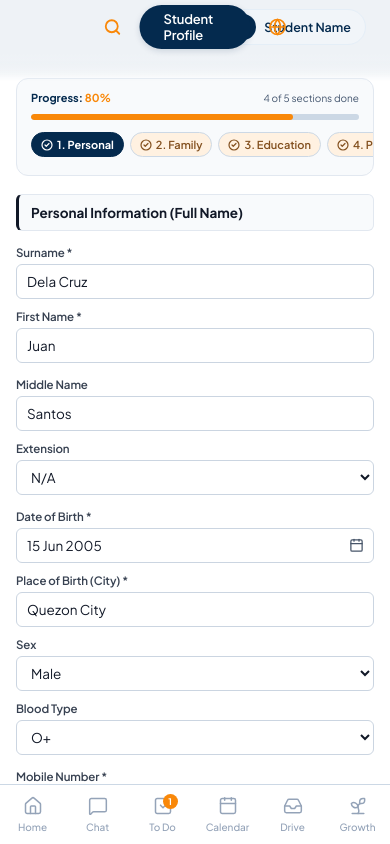
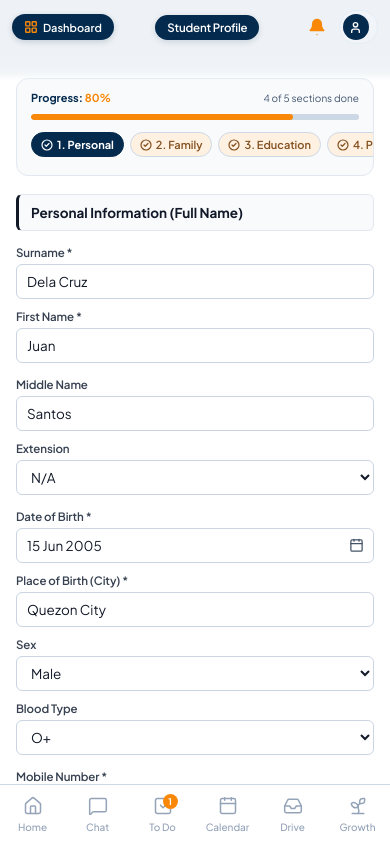
Before and after one commit to PSYDN26/rdesignSYS, a React (Vite) app: page / in a window 390 px wide. Built offline with nearby package versions, Linux system fonts and the light colour scheme.

Commit message:
feat: in mobile view remove search/globe icons and place Dashboard button on the left

```diff
--- a/src/App.jsx
+++ b/src/App.jsx
@@ -60,6 +60,7 @@ export default function App() {
             user={{ name: 'Student Name', tier: 'Free', avatar: '01' }}
             onSearchClick={() => alert('Search classes & documents')}
             onCreateClassClick={() => setIsCreateModalOpen(true)}
+            onDashboardClick={() => setActiveTab('home')}
             unreadCount={1}
           />
 
--- a/src/components/TopBar.jsx
+++ b/src/components/TopBar.jsx
@@ -1,24 +1,36 @@
 import React from 'react';
-import { Search, Globe, Bell, User } from 'lucide-react';
+import { Search, Globe, Bell, User, LayoutGrid } from 'lucide-react';
 
 export default function TopBar({
   lessonCount = 1,
   user = { name: 'Student Name', tier: 'Free', avatar: '01' },
   onSearchClick,
+  onDashboardClick,
   unreadCount = 1,
   title = 'Student Profile'
 }) {
   return (
     <header className="prod-top-header" role="banner">
-      {/* Left spacer for optical center balancing */}
-      <div className="header-left-spacer" />
+      {/* Left section: Spacer on desktop, Dashboard button on mobile */}
+      <div className="header-left-section">
+        <button
+          type="button"
+          className="mobile-dashboard-btn"
+          onClick={onDashboardClick}
+          title="Go to Dashboard"
+          aria-label="Dashboard"
+        >
+          <LayoutGrid size={14} strokeWidth={2.4} />
+          <span>Dashboard</span>
+        </button>
+      </div>
 
-      {/* Center Container Quick Bar: [ 🔍 (orange) ] [ Navy Capsule: Page Container Title ] [ 🌐 (orange) ] */}
+      {/* Center Container Quick Bar: [ 🔍 (hidden on mobile) ] [ Navy Capsule: Page Title ] [ 🌐 (hidden on mobile) ] */}
       <div className="header-center-section">
         <div className="wireframe-search-group" role="search">
           <button
             type="button"
-            className="wireframe-icon-btn"
+            className="wireframe-icon-btn hide-on-mobile"
             onClick={onSearchClick}
             title="Search student records"
             aria-label="Search"
@@ -38,7 +50,7 @@ export default function TopBar({
 
           <button
             type="button"
-            className="wireframe-icon-btn"
+            className="wireframe-icon-btn hide-on-mobile"
             title="Global Resources"
             aria-label="Explore"
           >
--- a/src/index.css
+++ b/src/index.css
@@ -260,8 +260,15 @@ button:active {
   white-space: nowrap;
 }
 
+.header-left-section,
 .header-left-spacer {
   min-width: 60px;
+  display: flex;
+  align-items: center;
+}
+
+.mobile-dashboard-btn {
+  display: none;
 }
 
 .header-center-section {
@@ -1211,12 +1218,77 @@ button:active {
     display: none;
   }
 
+  /* Remove search and globe icons in mobile view */
+  .wireframe-icon-btn.hide-on-mobile,
+  .hide-on-mobile {
+    display: none !important;
+  }
+
+  /* Show Dashboard on the left in mobile view */
+  .header-left-section {
+    min-width: auto;
+    display: flex;
+    align-items: center;
+    z-index: 50;
+  }
+
+  .mobile-dashboard-btn {
+    display: inline-flex;
+    align-items: center;
+    gap: 5px;
+    background: #042B4E;
+    color: #ffffff;
+    padding: 6px 12px;
+    border-radius: 9999px;
+    font-size: 11px;
+    font-weight: 600;
+    border: none;
+    cursor: pointer;
+    box-shadow: 0 2px 6px rgba(4, 43, 78, 0.18);
+    transition: all 0.15s ease;
+    white-space: nowrap;
+  }
+
+  .mobile-dashboard-btn:hover {
+    background: #063968;
+  }
+
+  .mobile-dashboard-btn svg {
+    color: #F98809;
+  }
+
+  .prod-top-header {
+    padding: 0 12px;
+    gap: 8px;
+    justify-content: space-between;
+  }
+
+  .header-center-section {
+    position: static;
+    transform: none;
+    height: auto;
+  }
+
+  .wireframe-navy-capsule {
+    padding: 5px 12px;
+    font-size: 11.5px;
+  }
+
   .header-brand-section {
     min-width: auto;
   }
 
   .header-actions-section {
     min-width: auto;
+    gap: 6px;
+  }
+
+  .wireframe-student-badge {
+    padding: 3px 8px 3px 3px;
+  }
+
+  .wireframe-student-name {
+    display: none;
   }
 
   .capsule-quickbar {
```
Also changed, not shown: 1 other file (tests, documents, lock files or other folders).
